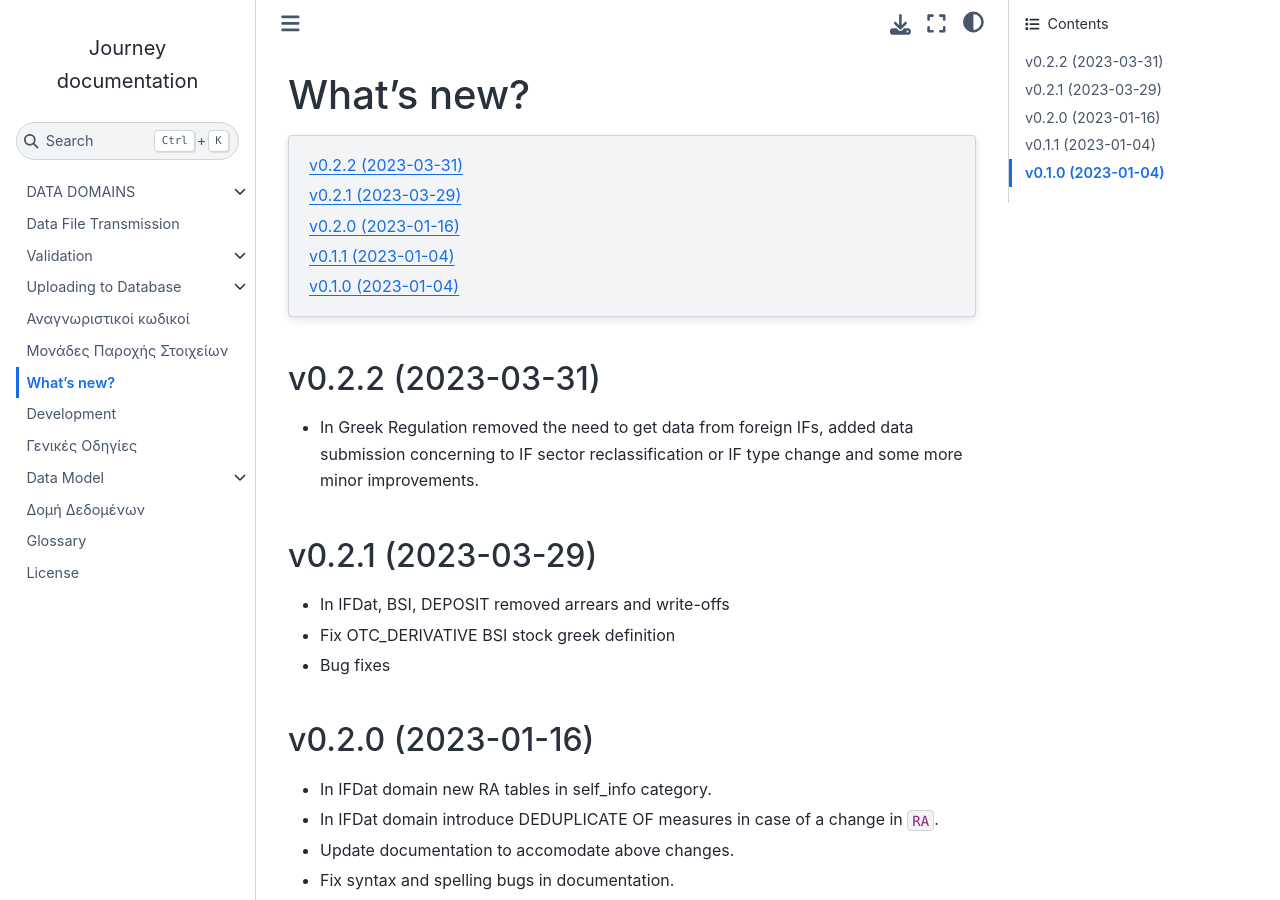
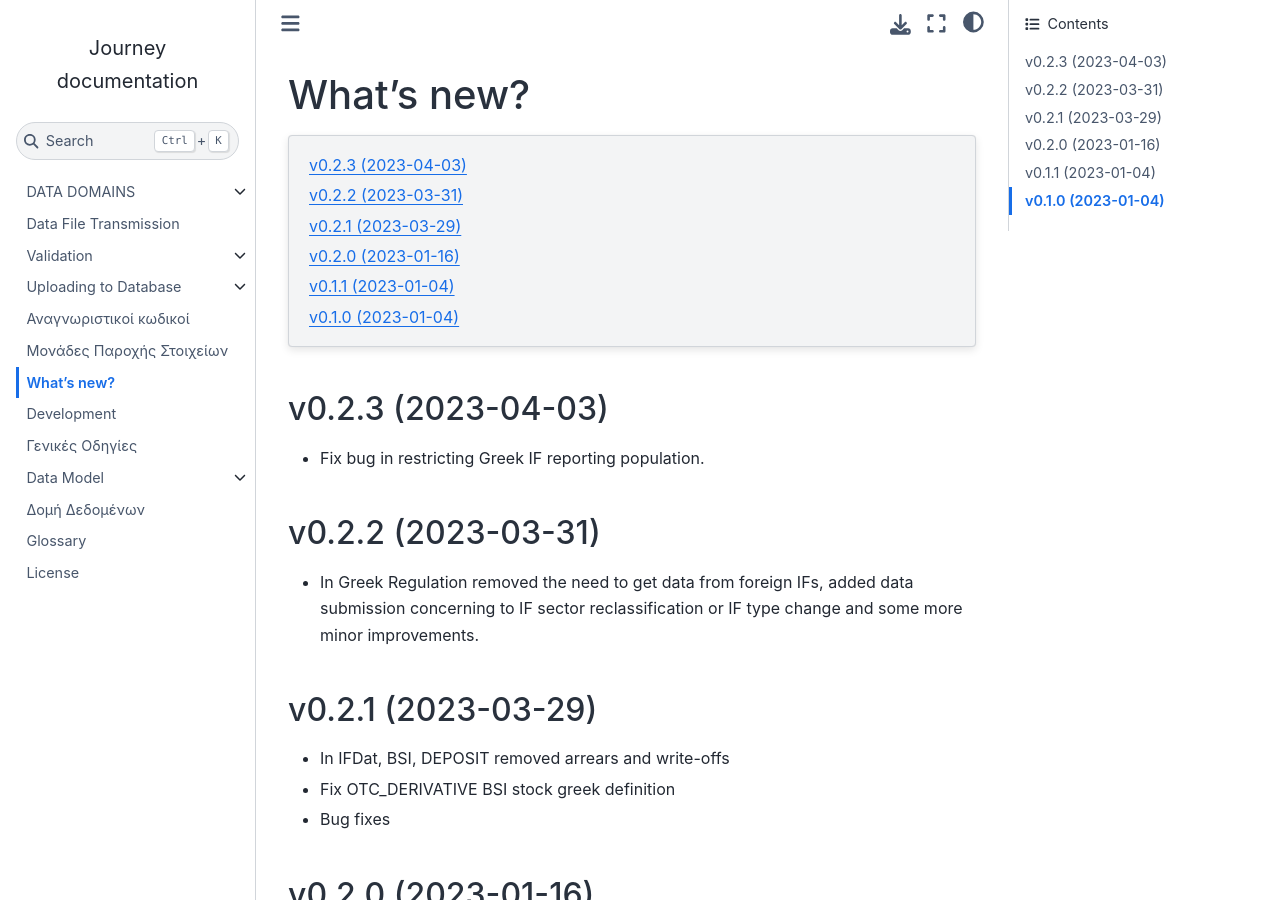
Before and after one commit to lerooze/journey-docs, a Sphinx documentation site: the page built from docs/source/whatsnew.rst, in a window 1280 px wide and 900 px high. Built offline with Sphinx 7.4.7 and the Sphinx Book theme 1.1.4, drawn with Linux system fonts in a browser that asks for light colours.

Commit message:
Change Greek IVF Regulation

```diff
--- a/docs/source/whatsnew.rst
+++ b/docs/source/whatsnew.rst
@@ -11,6 +11,11 @@ What's new?
 .. Next release
 .. ============
 
+
+v0.2.3 (2023-04-03)
+-------------------
+
+* Fix bug in restricting Greek IF reporting population.
 
 v0.2.2 (2023-03-31)
 -------------------
```
Also changed, not shown: 1 other file.
